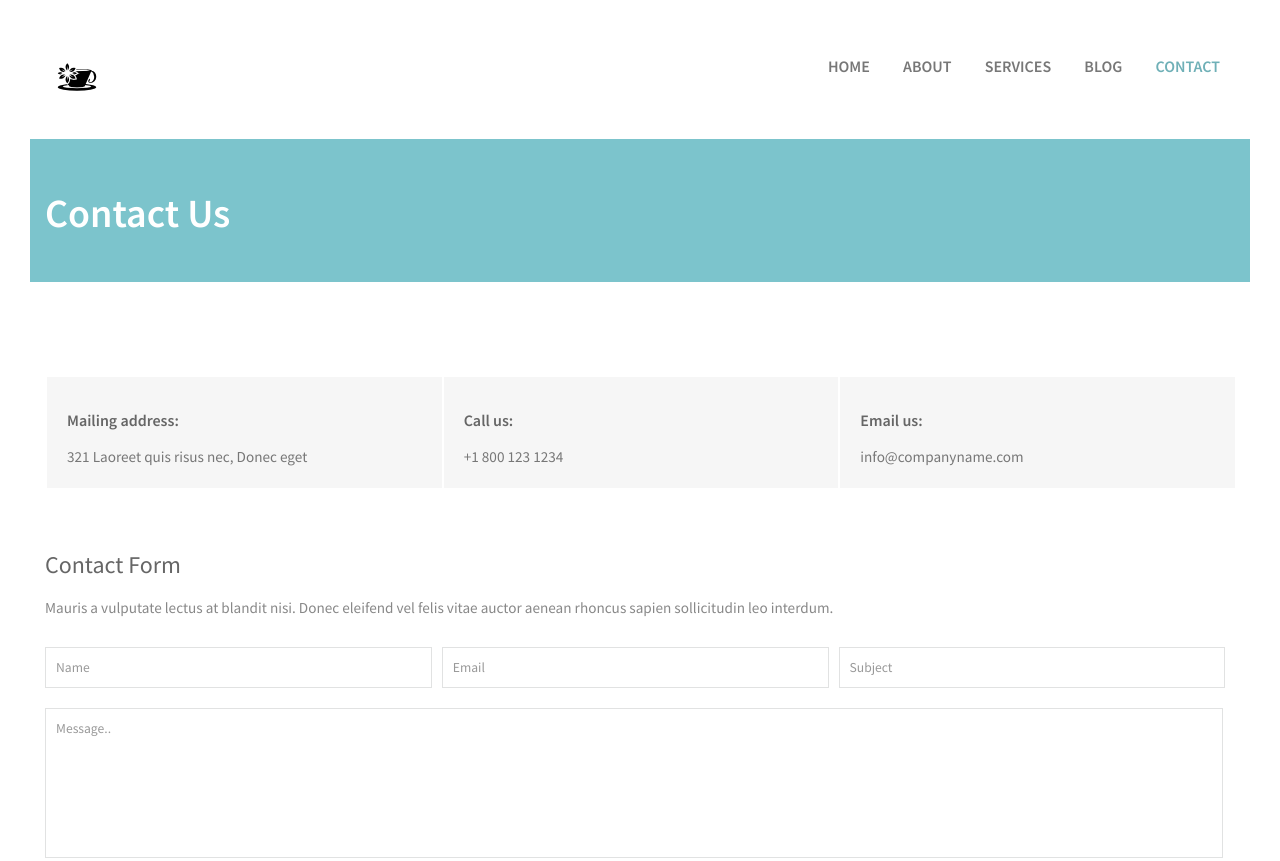
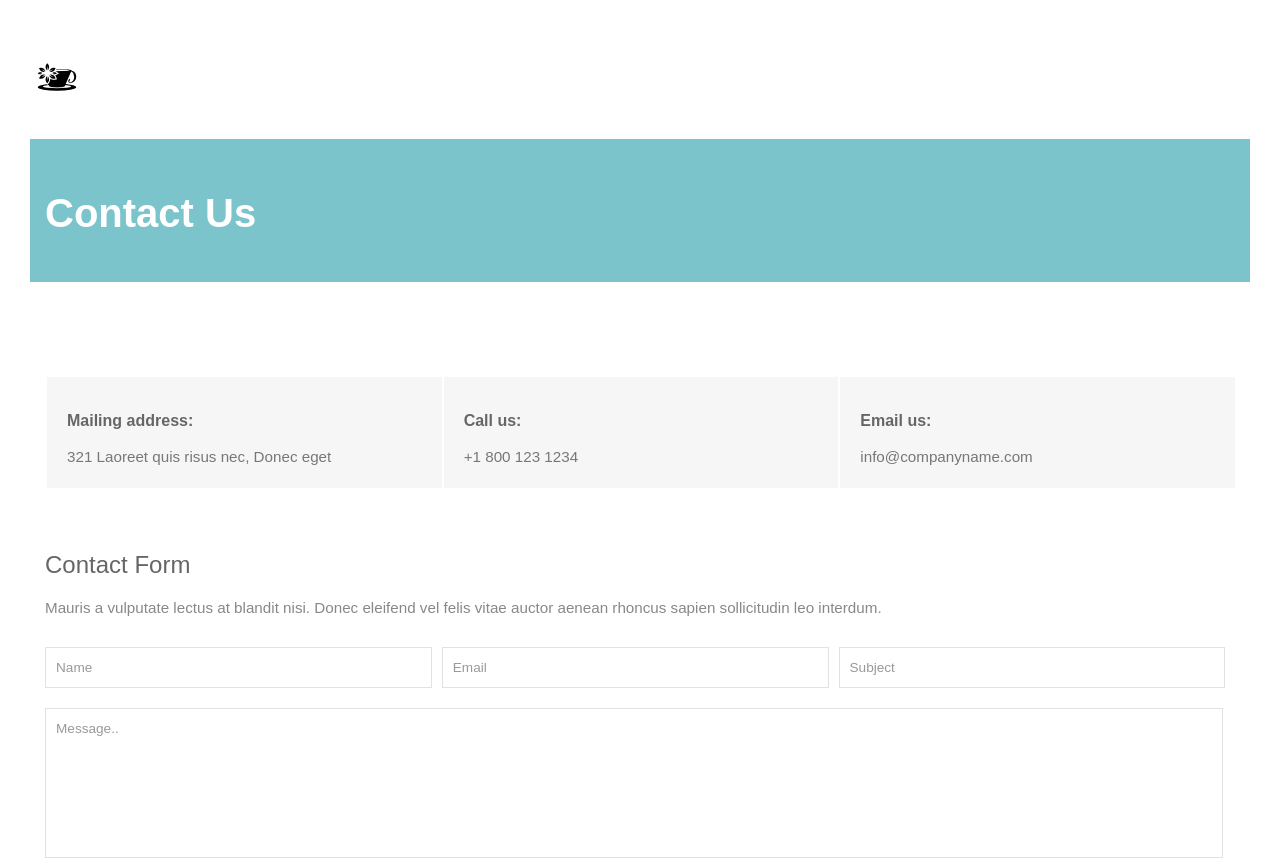
Before and after one commit to himisato/perfect_women, a plain HTML site: page contact.html in a window 1280 px wide. Shown: the top 861 px of the page. Drawn offline with Linux system fonts and the light colour scheme.

Commit message:
Enterクリックページのひな形 - contact.html

```diff
--- a/contact.html
+++ b/contact.html
@@ -1,34 +1,33 @@
 <!DOCTYPE HTML>
 <html>
 <head>
-<title>Contact | Nova</title>
+<title>Perfect Women</title>
 <link href="css/bootstrap.css" rel='stylesheet' type='text/css' />
 <link rel="stylesheet" href="css/font-awesome.min.css">
 <script src="js/jquery.min.js"></script>
 <link href="css/style.css" rel='stylesheet' type='text/css' />
 <meta name="viewport" content="width=device-width, initial-scale=1">
+<meta charset="utf-8">
+<!--here script
 <script type="application/x-javascript"> addEventListener("load", function() { setTimeout(hideURLbar, 0); }, false); function hideURLbar(){ window.scrollTo(0,1); } </script>
 <link href='http://fonts.googleapis.com/css?family=Source+Sans+Pro:200,300,400,600,700,900' rel='stylesheet' type='text/css'>
 </script>
+-->
 </head>
 <body>
-<div class="header">
-  <div class="container">
-    <div class="logo"> <a href="index.html"><img src="images/logo.png" alt="Nova"></a> </div>
-    <div class="menu"> <a class="toggleMenu" href="#"><img src="images/nav_icon.png" alt="" /> </a>
-      <ul class="nav" id="nav">
-        <li><a href="index.html">Home</a></li>
-        <li><a href="about.html">About</a></li>
-        <li><a href="services.html">Services</a></li>
-        <li><a href="blog.html">Blog</a></li>
-        <li class="current"><a href="contact.html">Contact</a></li>
-        <div class="clear"></div>
-      </ul>
-      <script type="text/javascript" src="js/responsive-nav.js"></script>
+  <div class="header">
+    <div class="container">
+      <div class="logo">
+        <ul>
+          <li><img src="images/logo.png"></li>
+          <li><h2>Perfect Women</h2></li>
+        </ul>
+      </div>
     </div>
-    <div class="clearfix"> </div>
+    <div class="clearfix">
+    </div>
   </div>
-</div>
+
 <div class="about">
   <div class="container">
     <section class="title-section">
--- a/css/style.css
+++ b/css/style.css
@@ -20,22 +20,29 @@ body a {
 	-o-transition: 0.5s all;
 	-ms-transition: 0.5s all;
 }
-.header {
+.header_top {
 	background: #fff;
-	padding: 0;
+	height: 30px;
+}
+.heder_midle{
+	background: #7cc4cc;
+	height: 100px;
 }
 
 .logo {
 	float: left;
-
 }
 
 .logo img{
 	padding-bottom: 15px;
-	border-right: 30px
+}
+
+.logo ul{
+	margin-left:-60px;
 }
 
 .logo li{
+	color: #ffffff;
 	display: inline-block;
 
 }
@@ -161,12 +168,10 @@ body a {
 	margin: 0em;
 	letter-spacing: 1px;
 	font-weight: 500;
-	text-transform: uppercase;
 }
 .banner-info p {
 	color: #555;
 	font-size: 1.2em;
-	text-transform: uppercase;
 	font-weight: 500;
 	letter-spacing: 2px;
 	line-height: 1.8em;
```
Also changed, not shown: index.html (+6 -0 lines).
